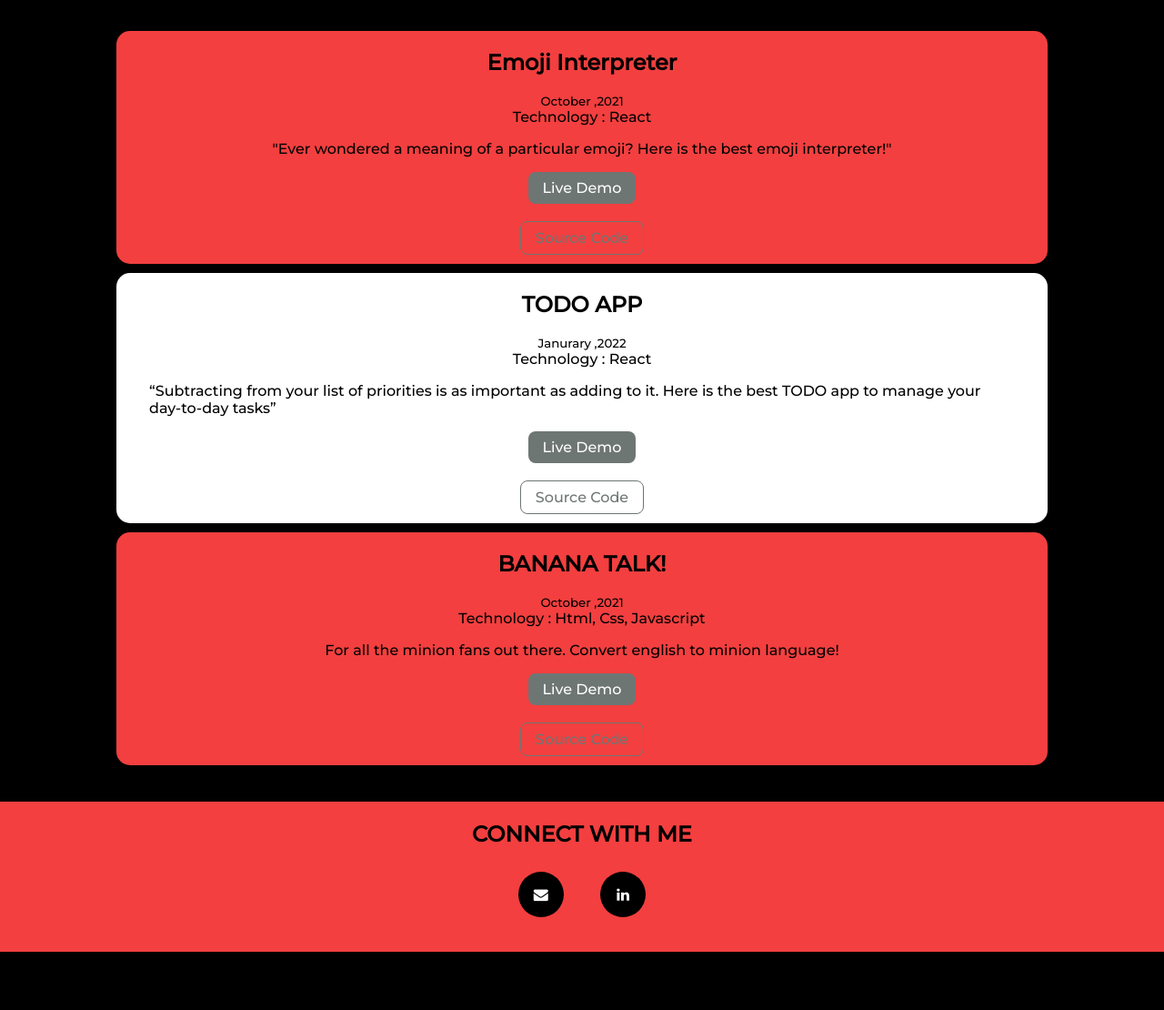
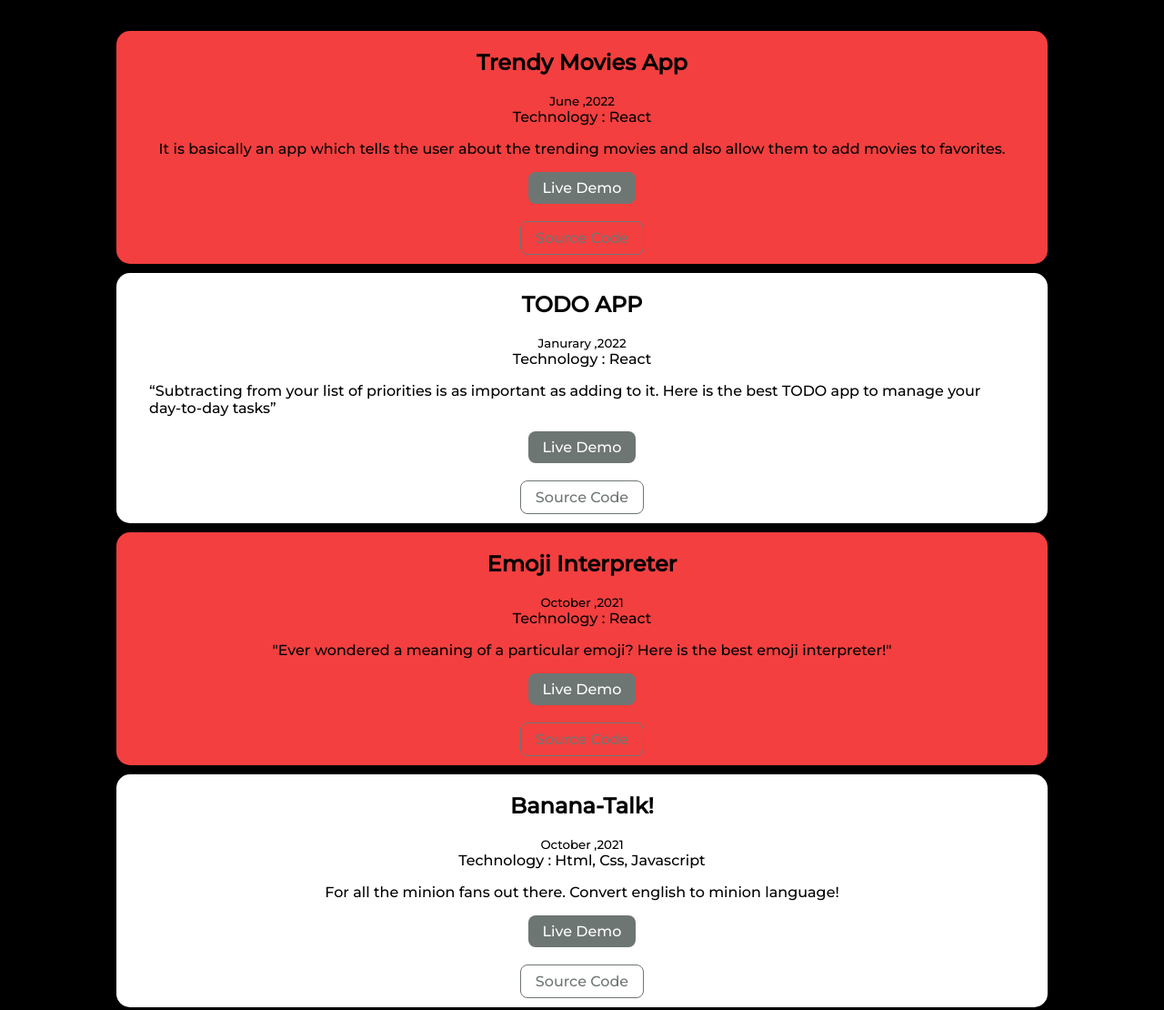
Before and after one commit to ananya-1307/Ananya_portfolio, a plain HTML site: page projects.html in a window 1280 px wide. Shown: the part 100-1210 px from the top of the page at 91% size. Before the commit the page ends 1146 px from the top, so only its background shows below. Drawn offline with Linux system fonts and the light colour scheme.

Commit message:
added new project

```diff
--- a/projects.html
+++ b/projects.html
@@ -30,18 +30,17 @@
 
             <div class="space-1"></div>
             <article class="cont-2 cont-2-color extra-padding">
-                <h1 >Emoji Interpreter</h1>
-                <small >October ,2021</small>
+                <h1 >Trendy Movies App</h1>
+                <small >June ,2022</small>
                 <p >
                     Technology : <span>React</span>
                 </p>
 
                 <p style="padding:1rem">
-                    "Ever wondered a meaning of a particular emoji? Here is the best
-                    emoji interpreter!"
+                    It is basically an app which tells the user about the trending movies and also allow them to add movies to favorites.
                 </p>
-                <a class="link1 primary-link" href="https://csb-6fo1p0.netlify.app/" target="_blank">Live Demo</a>&nbsp;
-                <a class="link1 secondary-link" href="https://github.com/ananya-1307/Emoji-Interpreter"
+                <a class="link1 primary-link" href="https://ananya1307-trendy-movies.netlify.app/" target="_blank">Live Demo</a>&nbsp;
+                <a class="link1 secondary-link" href="https://github.com/ananya-1307/movies-app"
                     target="_blank">Source Code</a>
             </article>
 
@@ -66,12 +65,30 @@
 
             <div class="space-1"></div>
             <article class="cont-2 cont-2-color extra-padding">
-                <h1 >BANANA TALK!</h1>
+                <h1 >Emoji Interpreter</h1>
                 <small>October ,2021</small>
                 <p >
-                    Technology : <span>Html, Css, Javascript</span>
+                    Technology : <span>React</span>
                 </p>
 
+                <p style="padding:1rem">
+                    "Ever wondered a meaning of a particular emoji? Here is the best
+                    emoji interpreter!"
+                </p>
+                <a class="link1 primary-link" href="https://csb-6fo1p0.netlify.app/" target="_blank">Live Demo</a>&nbsp;
+                <a class="link1 secondary-link" href="https://github.com/ananya-1307/Emoji-Interpreter"
+                    target="_blank">Source Code</a>
+
+
+            </article>
+
+            <div class="space-1"></div>
+            <article class="cont-2 cont-2-color-1 extra-padding">
+                <h1 class="add-c-1">Banana-Talk!</h1>
+                <small class="add-c-1">October ,2021</small>
+                <p class="add-c-1">
+                    Technology : <span class="clr add-c-1">Html, Css, Javascript</span>
+                </p>
                 <p style="padding:1rem">
                     For all the minion fans out there. Convert english to minion language!
 
```
